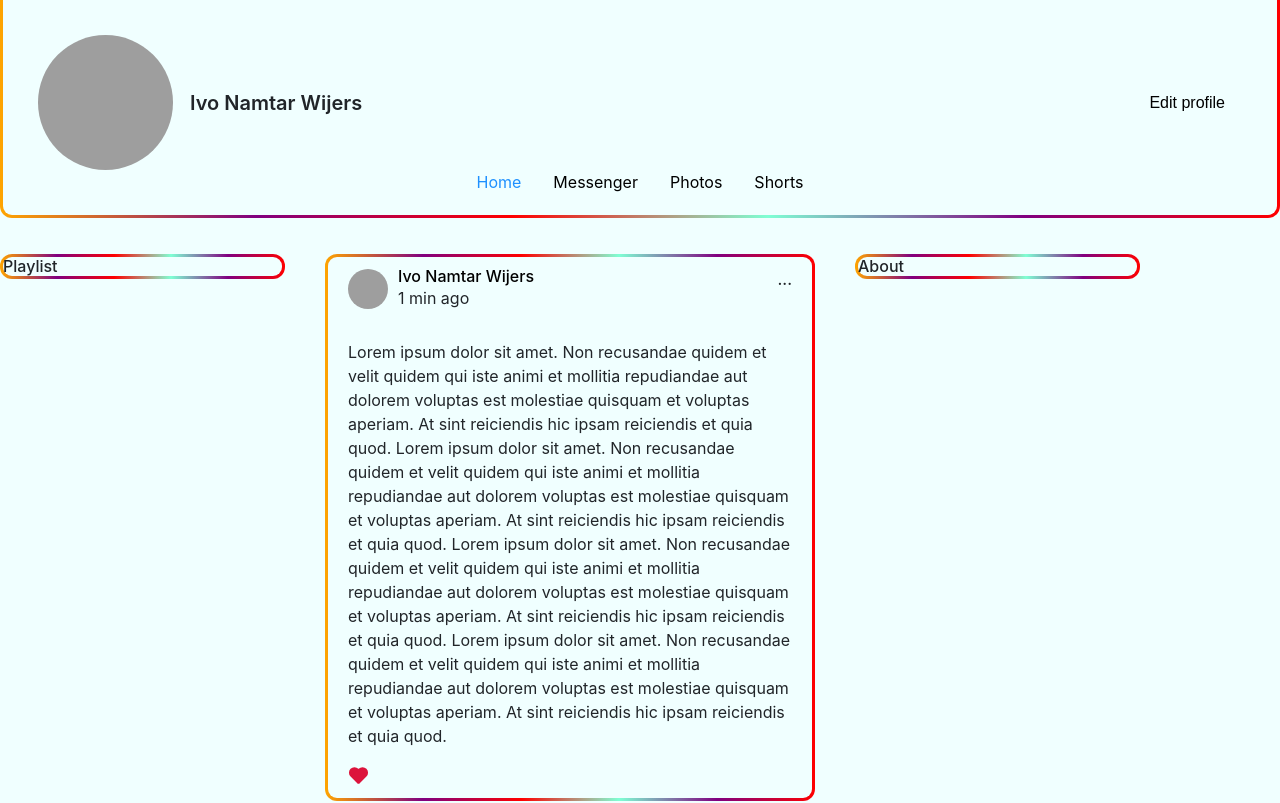
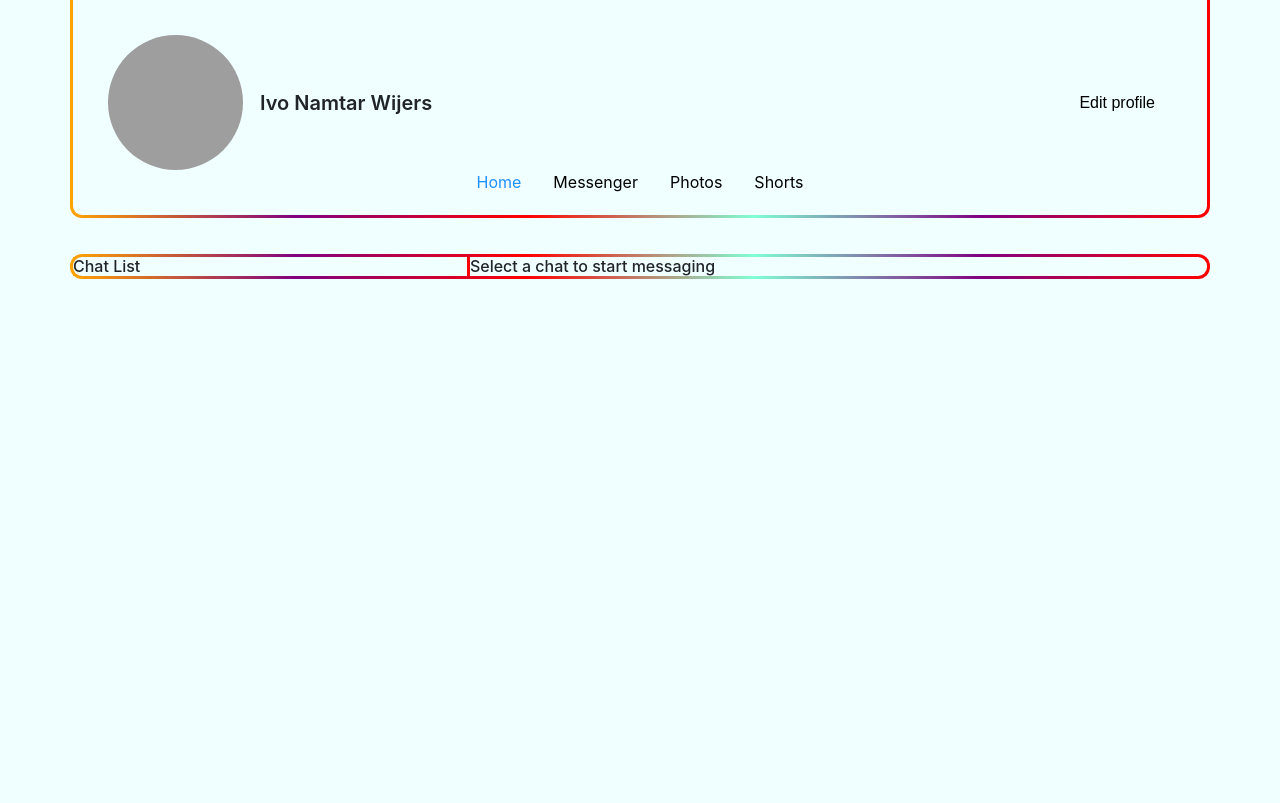
Before and after one commit to kkapchin/samurai-way-main, a React (Create React App) app: page / in a window 1280 px wide. Shown: the top 803 px of the page. Built offline with nearby package versions, Linux system fonts and the light colour scheme; grey boxes are pictures that could not be loaded.

Commit message:
App refactor and Messenger page connected

```diff
--- a/src/App.tsx
+++ b/src/App.tsx
@@ -1,13 +1,13 @@
 import Header from './components/header/header';
 import Main from './pages/main/main';
+import Messenger from "./pages/messenger/messenger";
 
-function App() {
-  return (
-    <div className="main__wrap">
-      <Header />
-      <Main />
-    </div>
-  );
+export default function App() {
+    return (
+        <div className="app__wrap">
+            <Header/>
+            {/*<Main />*/}
+            <Messenger/>
+        </div>
+    );
 }
-
-export default App;
```
